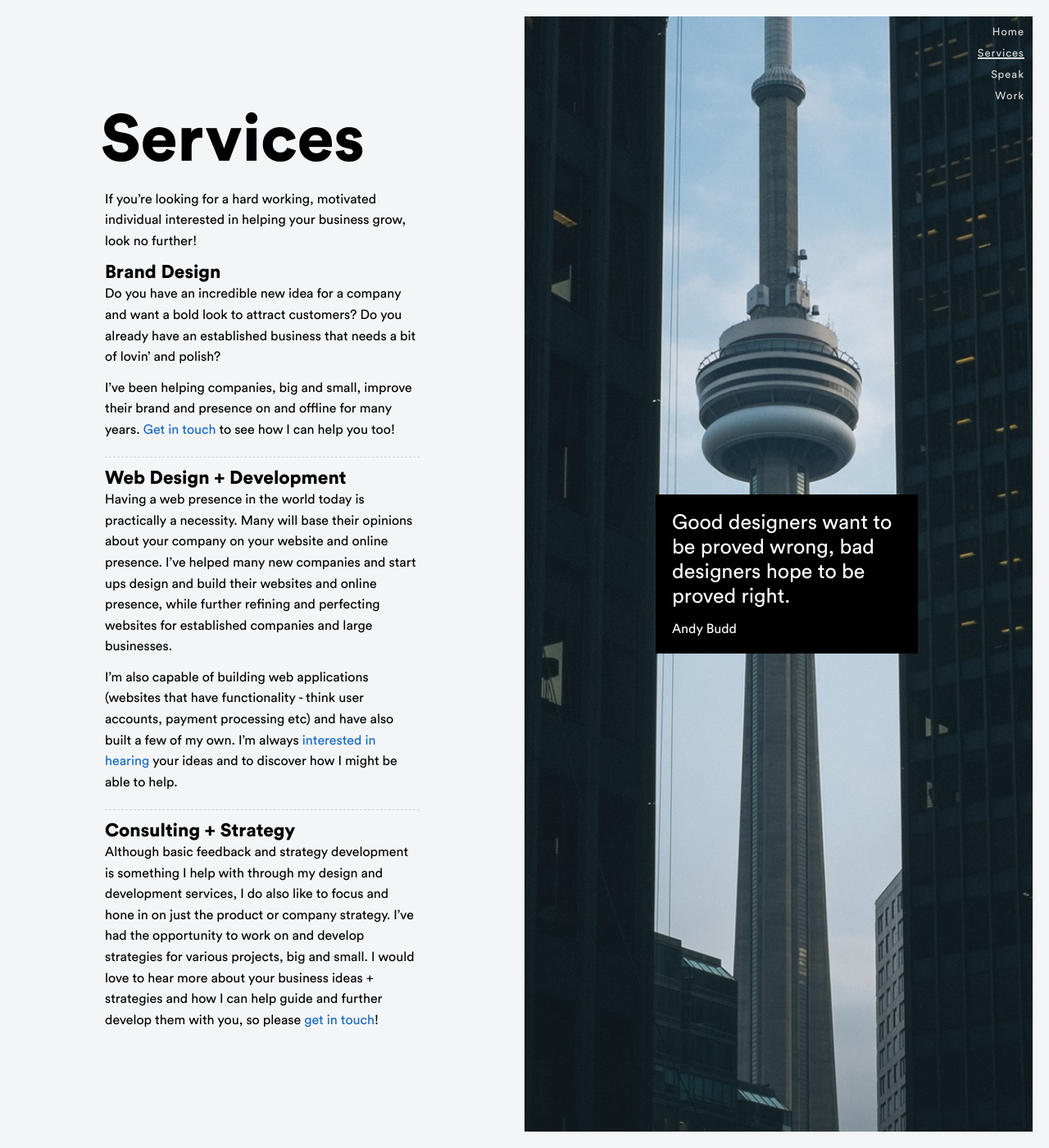
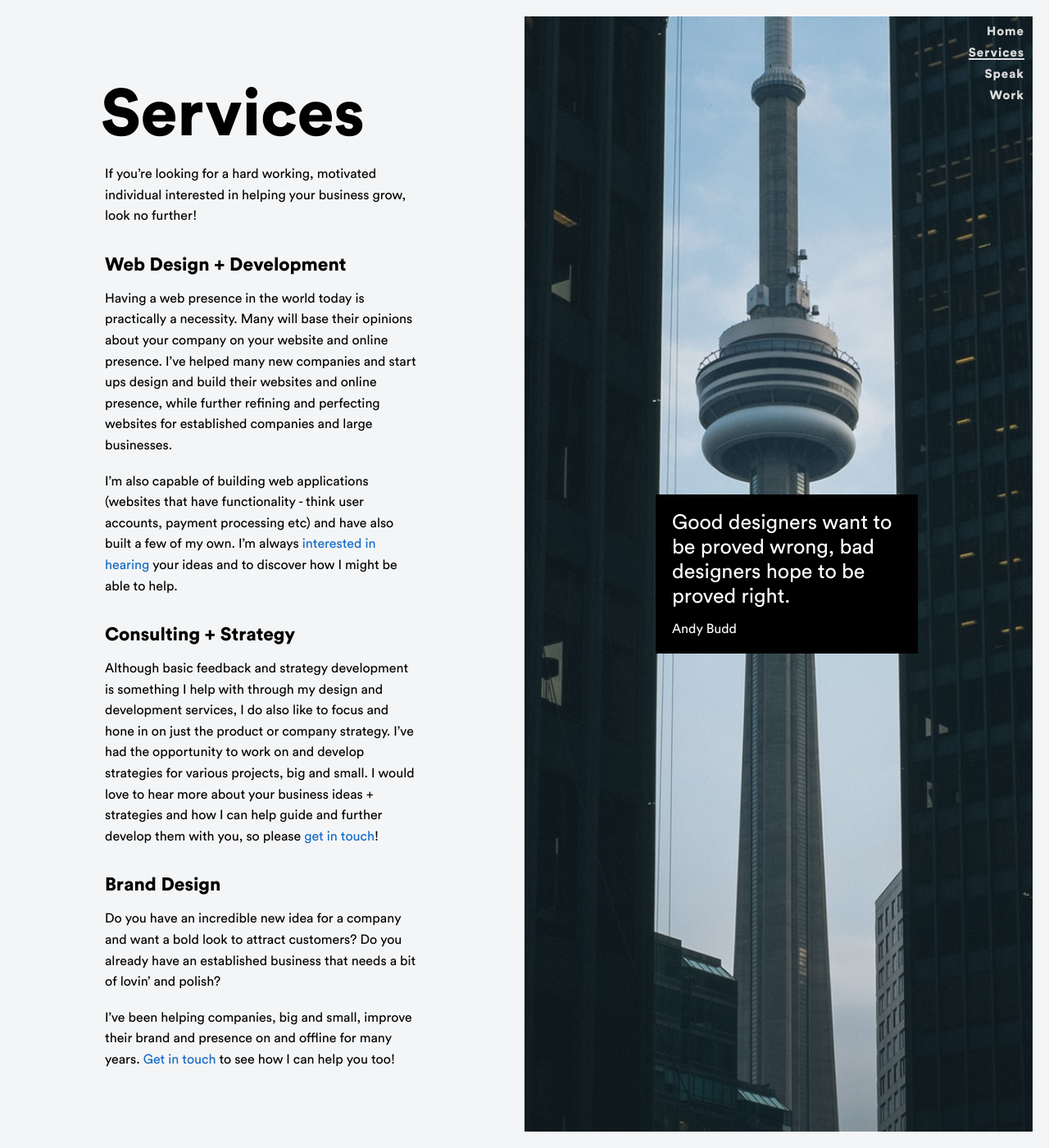
Before and after one commit to harisaurus/harisaurus.github.io, a Jekyll site: the page built from services.md, in a window 1280 px wide and 1400 px high. Shown: the whole window at 82% size. Built offline with Jekyll 4.4.1, drawn with Linux system fonts in a browser that asks for light colours.

Commit message:
various typography and spacing updates

```diff
--- a/_sass/_typography.scss
+++ b/_sass/_typography.scss
@@ -32,11 +32,7 @@
   font-size: 16px;
 
 	@include breakpoint(small) {
-		font-size: 14px;
-	}
-
-	@include breakpoint(palm) {
-		font-size: 13px;
+		font-size: 15px;
 	}
 }
 
@@ -45,7 +41,7 @@
 }
 
 p {
-	margin-bottom: 12px;
+	margin-bottom: 18px;
 }
 
 .p--large {
@@ -94,6 +90,13 @@
 	}
 }
 
+h2 + p {
+  margin-top: 15px;
+}
+
+p + h2 {
+  margin-top: 15px;
+}
 
 a {
 	color: $primaryColor;
--- a/_sass/objects/_navigation.scss
+++ b/_sass/objects/_navigation.scss
@@ -26,10 +26,10 @@
 
 .navigation-link {
   text-decoration: none;
-  font-size: 13px;
+  font-size: 15px;
   letter-spacing: 1px;
-  font-weight: 300;
   color: #ddd;
+  font-weight: 900;
 
   &:hover {
     color: white;
--- a/services.md
+++ b/services.md
@@ -12,17 +12,15 @@
 
 If you're looking for a hard working, motivated individual interested in helping your business grow, look no further!
 
+## Web Design + Development
+Having a web presence in the world today is practically a necessity. Many will base their opinions about your company on your website and online presence. I've helped many new companies and start ups design and build their websites and online presence, while further refining and perfecting websites for established companies and large businesses.
+
+I'm also capable of building web applications (websites that have functionality - think user accounts, payment processing etc) and have also built a few of my own. I'm always <a href="mailto:harismahmood89@gmail.com">interested in hearing</a> your ideas and to discover how I might be able to help.
+
+## Consulting + Strategy
+Although basic feedback and strategy development is something I help with through my design and development services, I do also like to focus and hone in on just the product or company strategy. I've had the opportunity to work on and develop strategies for various projects, big and small. I would love to hear more about your business ideas + strategies and how I can help guide and further develop them with you, so please <a href="mailto:harismahmood89@gmail.com">get in touch</a>!
+
 ## Brand Design
 Do you have an incredible new idea for a company and want a bold look to attract customers? Do you already have an established business that needs a bit of lovin' and polish?
 
 I've been helping companies, big and small, improve their brand and presence on and offline for many years. <a href="mailto:harismahmood89@gmail.com">Get in touch</a> to see how I can help you too!
-<hr>
-
-## Web Design + Development
-Having a web presence in the world today is practically a necessity. Many will base their opinions about your company on your website and online presence. I've helped many new companies and start ups design and build their websites and online presence, while further refining and perfecting websites for established companies and large businesses.
-
-I'm also capable of building web applications (websites that have functionality - think user accounts, payment processing etc) and have also built a few of my own. I'm always <a href="mailto:harismahmood89@gmail.com">interested in hearing</a> your ideas and to discover how I might be able to help.
-<hr>
-
-## Consulting + Strategy
-Although basic feedback and strategy development is something I help with through my design and development services, I do also like to focus and hone in on just the product or company strategy. I've had the opportunity to work on and develop strategies for various projects, big and small. I would love to hear more about your business ideas + strategies and how I can help guide and further develop them with you, so please <a href="mailto:harismahmood89@gmail.com">get in touch</a>!
--- a/speak.html
+++ b/speak.html
@@ -14,7 +14,7 @@
 
 <p class="u-spacer30">Please get in touch if you're interested in having me speak at your event!</p>
 
-<h2 class="u-spacer10">Upcoming Events</h2>
+<h2 class="u-spacer20">Upcoming Events</h2>
 
 <h3>Feels.js</h3>
 <p>Hamont.js / October 22, 2016</p>
@@ -25,9 +25,9 @@
 <h3>The Evolution and Future of Content Publishing</h3>
 <p>Confoo Montreal / March 8-10, 2017</p>
 
-<hr>
+<div class="u-spacer30"></div>
 
-<h2 class="u-spacer10">Past Events</h2>
+<h2 class="u-spacer20">Past Events</h2>
 
 <h3>Beyond 9-to-5</h3>
 <p>HackerYou Show + Tell / Multiple times in 2016</p>
```
